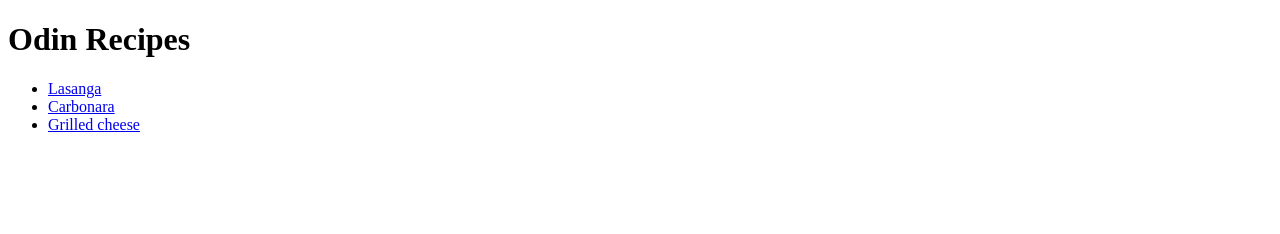
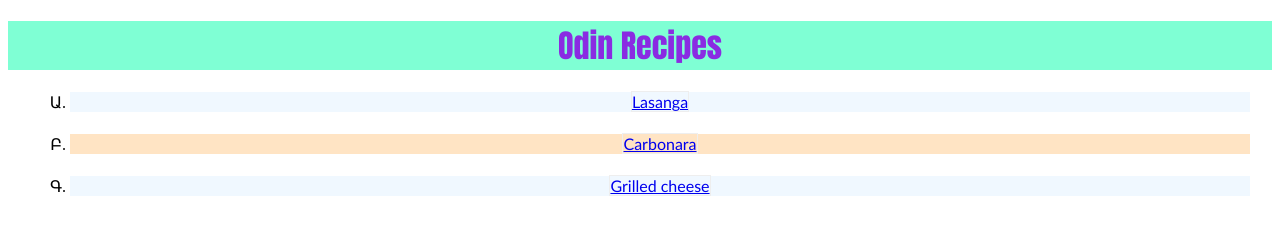
Before and after one commit to UwU-37586109292/odin-recipes, a plain HTML site: page index.html in a window 1280 px wide. Drawn offline with Linux system fonts and the light colour scheme.

Commit message:
Add styles.css; Change list tyle to armenian

```diff
--- a/index.html
+++ b/index.html
@@ -4,16 +4,16 @@
 <head>
     <meta charset="UTF-8">
     <title>Odin's recipes</title>
-</head>
+    <link rel="stylesheet" href="style.css" </head>
 
 <body>
     <h1>Odin Recipes</h1>
     <ul>
-        <li>
+        <li class="odd">
             <a href="./recipes/lasagna.html">Lasanga</a>
         </li>
         <li><a href="./recipes/spaghetti_carbonara.html">Carbonara</a></li>
-        <li><a href="./recipes/grilled_cheese.html">Grilled cheese</a>
+        <li class="odd"><a href="./recipes/grilled_cheese.html">Grilled cheese</a>
         </li>
     </ul>
 </body>
--- /dev/null
+++ b/style.css
@@ -0,0 +1,24 @@
+a {
+    border: 1px;
+    border-style: groove;
+    margin: 10px;
+    font-family: 'Gill Sans', 'Gill Sans MT', Calibri, 'Trebuchet MS', sans-serif;
+}
+
+li {
+    margin: 22px;
+    background-color: bisque;
+    text-align: center;
+    list-style-type: armenian;
+}
+
+h1 {
+    background-color: aquamarine;
+    color: blueviolet;
+    text-align: center;
+    font-family: Impact, Haettenschweiler, 'Arial Narrow Bold', sans-serif;
+}
+
+.odd {
+    background-color: aliceblue;
+}
```
